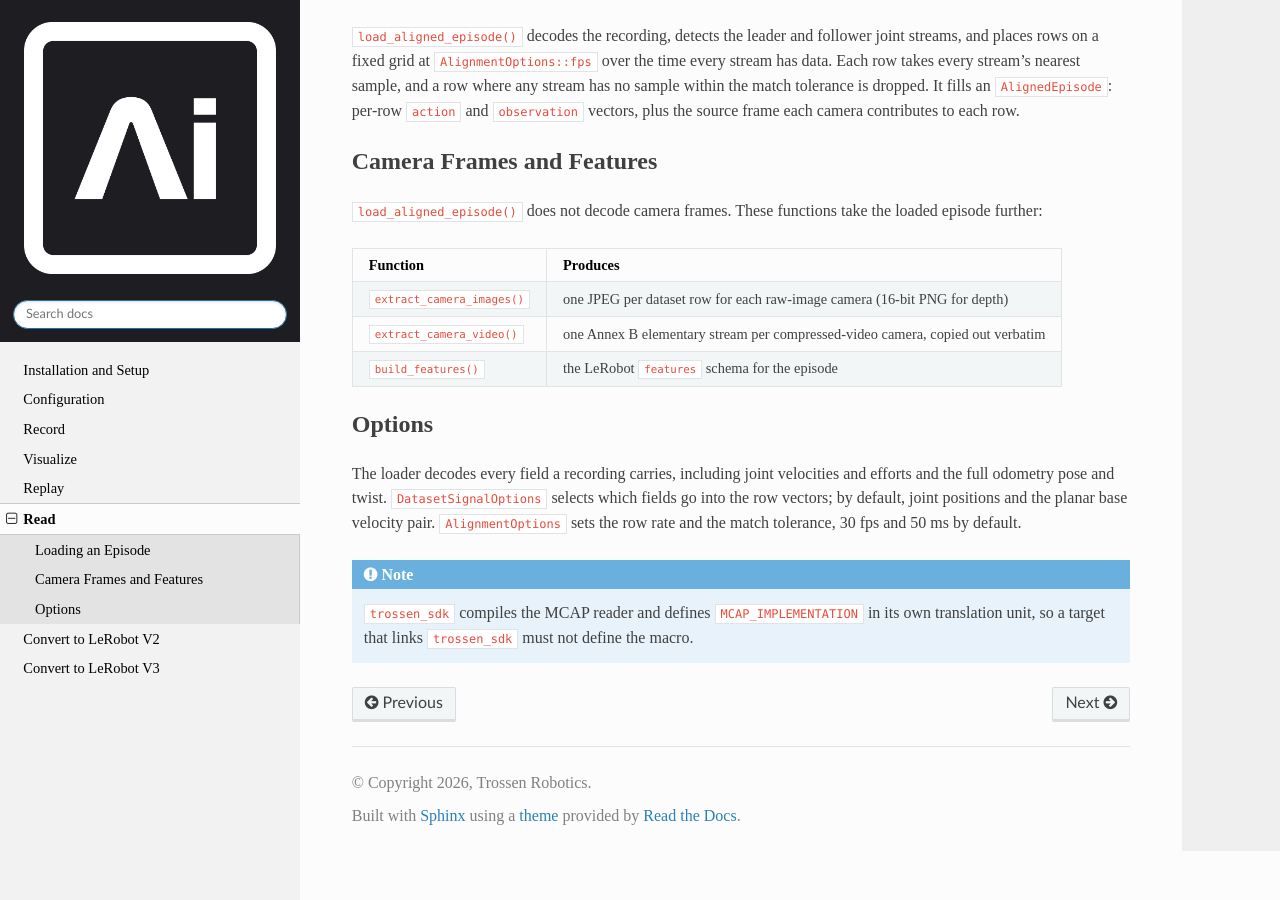
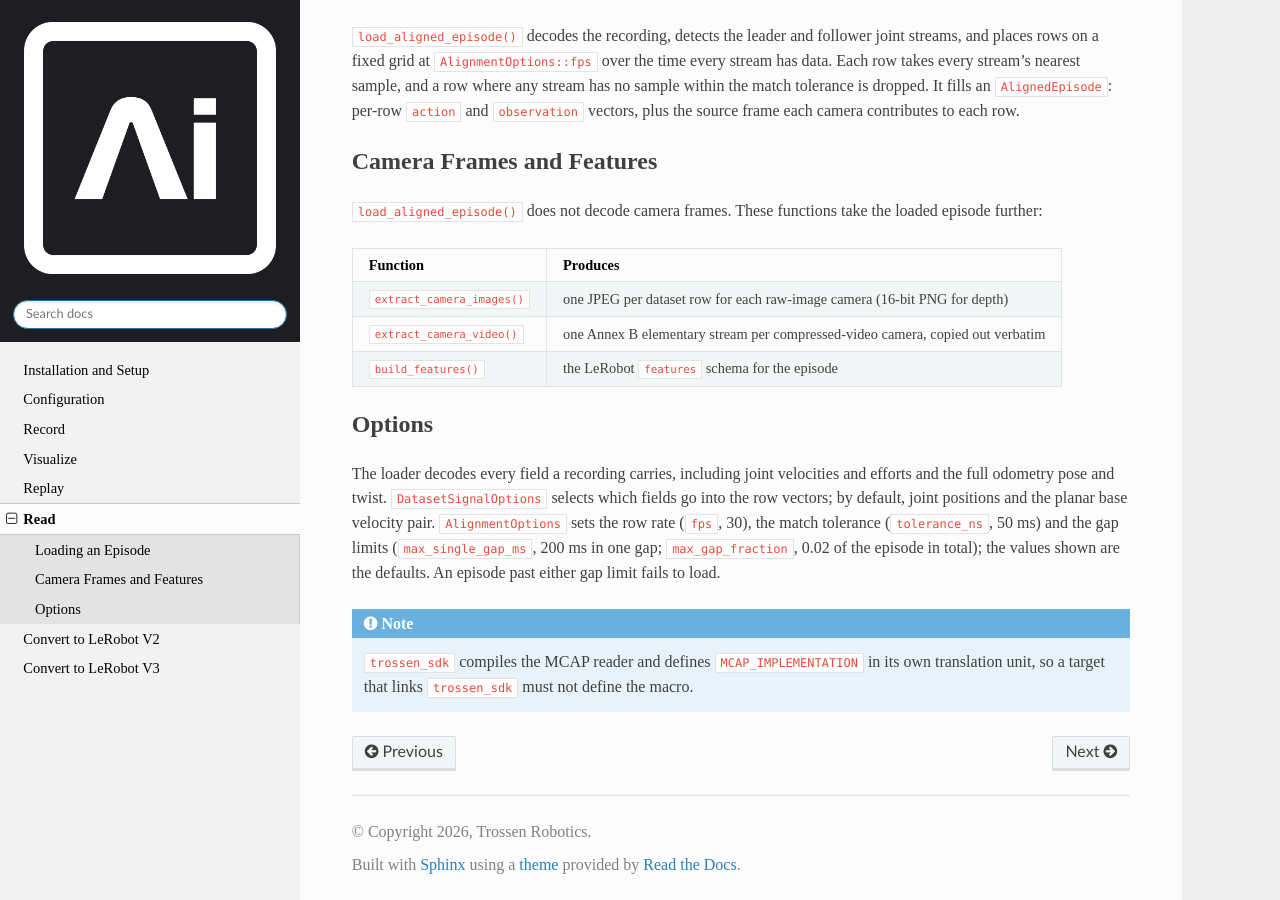
Before and after one commit to TrossenRobotics/trossen_sdk, a Sphinx documentation site: the page built from docs/read.rst, in a window 1280 px wide and 900 px high, scrolled down 642 px. Built offline with Sphinx 7.4.7 and the Read the Docs theme 3.1.0, drawn with Linux system fonts in a browser that asks for light colours; some web fonts are replaced; before the commit the page ends 1493 px from its top, so only the background shows below that.

Commit message:
docs: list the row gap limits on the Read page
[skip ci]

```diff
--- a/docs/read.rst
+++ b/docs/read.rst
@@ -56,7 +56,8 @@ Options
 
 The loader decodes every field a recording carries, including joint velocities and efforts and the full odometry pose and twist.
 ``DatasetSignalOptions`` selects which fields go into the row vectors; by default, joint positions and the planar base velocity pair.
-``AlignmentOptions`` sets the row rate and the match tolerance, 30 fps and 50 ms by default.
+``AlignmentOptions`` sets the row rate (``fps``, 30), the match tolerance (``tolerance_ns``, 50 ms) and the gap limits (``max_single_gap_ms``, 200 ms in one gap; ``max_gap_fraction``, 0.02 of the episode in total); the values shown are the defaults.
+An episode past either gap limit fails to load.
 
 .. note::
 
```
